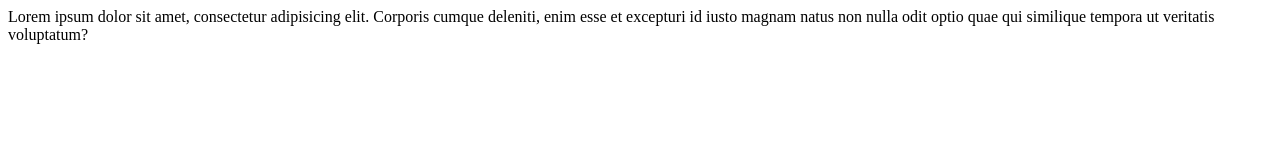
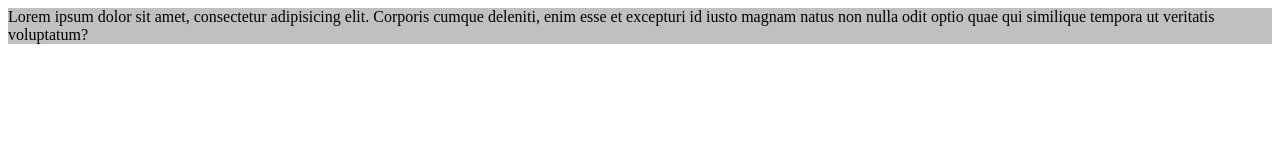
Before and after one commit to sergeyokten/gitforkpullrequest, a plain HTML site: page demo1/index.html in a window 1280 px wide. Drawn offline with Linux system fonts and the light colour scheme.

Commit message:
first change

```diff
--- a/demo1/index.html
+++ b/demo1/index.html
@@ -3,9 +3,15 @@
     <head>
         <meta charset="UTF-8">
         <title>index</title>
+        <style>
+            div {
+                background: silver;
+            }
+        </style>
     </head>
     <body>
-<div>Lorem ipsum dolor sit amet, consectetur adipisicing elit. Corporis cumque deleniti, enim esse et excepturi id iusto
+        <div>Lorem ipsum dolor sit amet, consectetur adipisicing elit. Corporis cumque deleniti, enim esse et excepturi
+            id iusto
             magnam natus non nulla odit optio quae qui similique tempora ut veritatis voluptatum?
         </div>
     </body>
```
Lines whose indentation alone changed are shown as unchanged.
